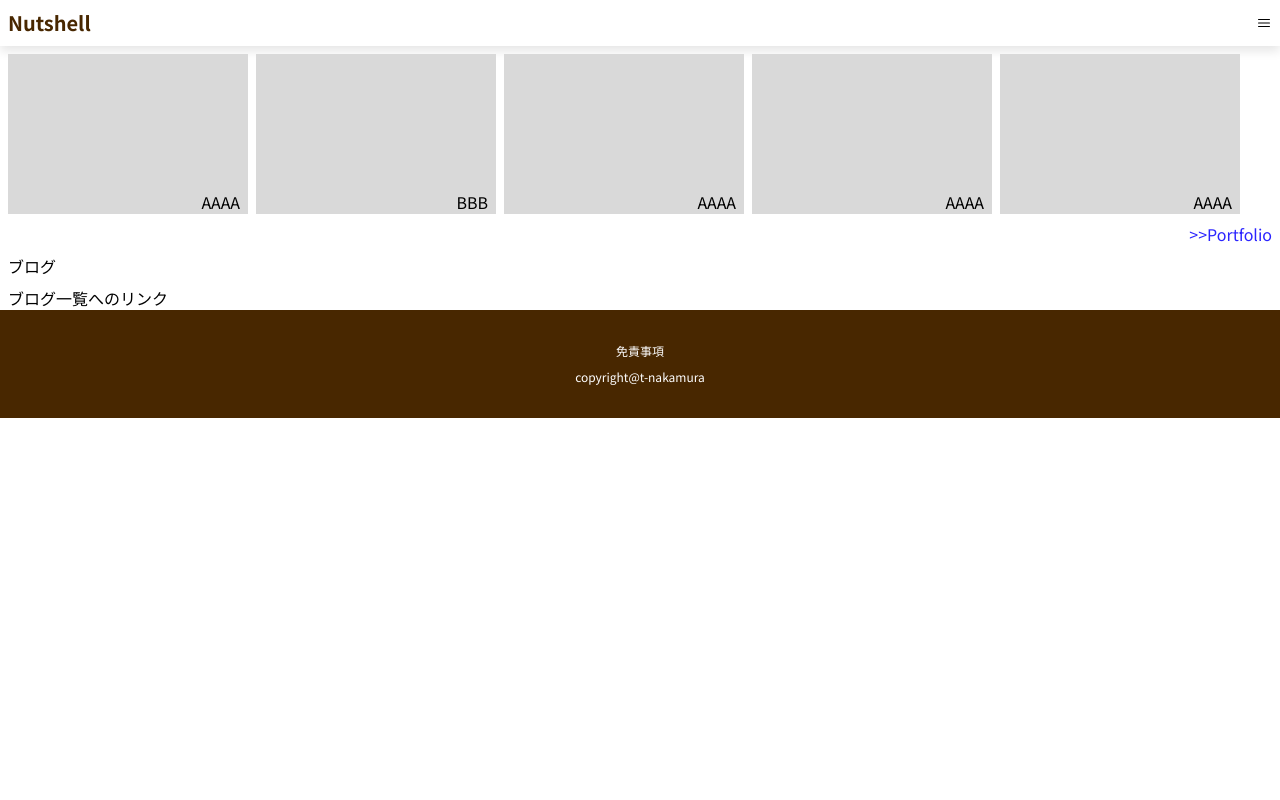
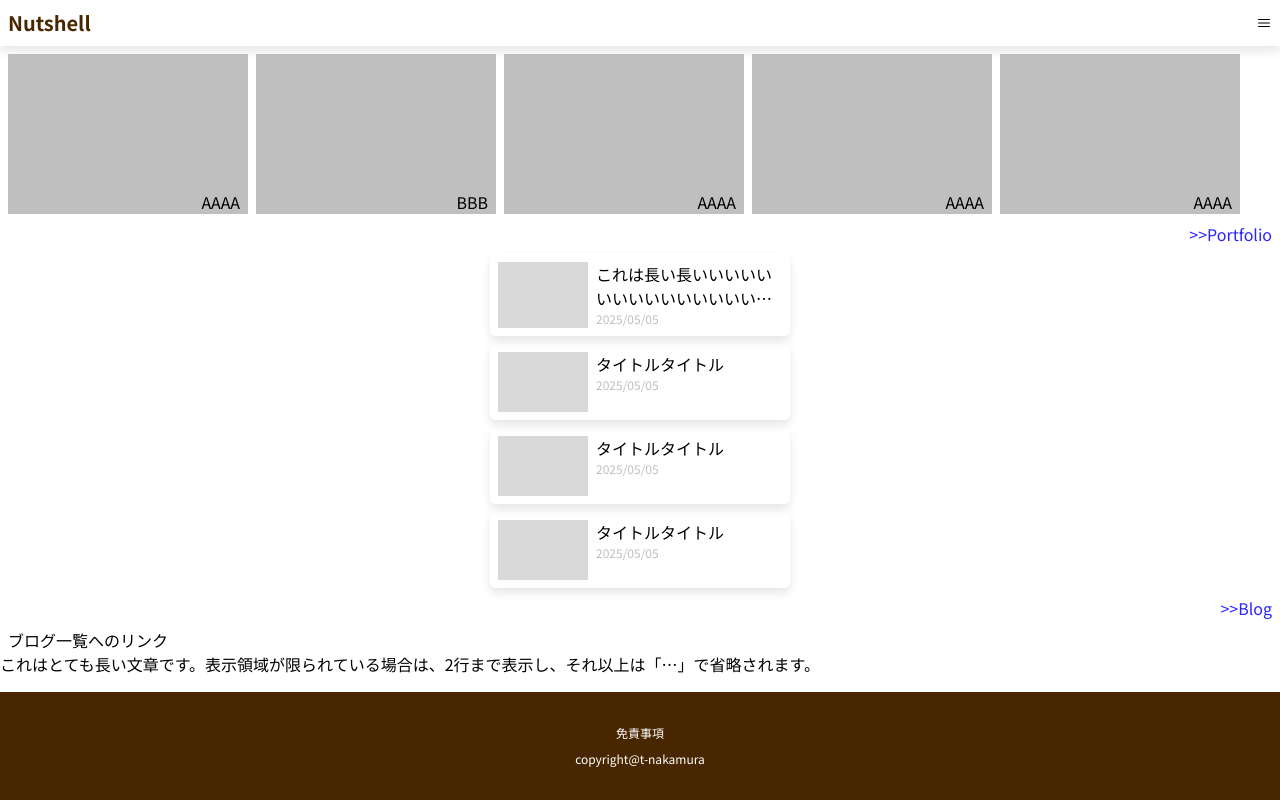
Before and after one commit to tnkmr32/blog-starter-app, a Next.js app: page / in a window 1280 px wide. Built offline with nearby package versions, Linux system fonts and the light colour scheme.

Commit message:
ブログアイテム作成

```diff
--- /dev/null
+++ b/next.config.ts
@@ -0,0 +1,14 @@
+import type { NextConfig } from "next";
+
+const nextConfig: NextConfig = {
+  images: {
+    localPatterns: [
+      {
+        pathname: "/public/assets/**",
+        search: "",
+      },
+    ],
+  },
+};
+
+export default nextConfig;
--- /dev/null
+++ b/src/app/_components/blog-item.tsx
@@ -0,0 +1,29 @@
+import Image from "next/image";
+import blogPic from "../../../public/assets/rectangle-90x60.png";
+
+type Props = {
+  imgSrc: string;
+  title: string;
+  date: string;
+};
+
+function BlogItem({ imgSrc, title, date }: Props) {
+  return (
+    <div className="w-[300px] h-max flex flex-row gap-sm shadow-md p-sm rounded-md">
+      {/* TODO: imgSrcを適応する修正 */}
+      <Image
+        src={blogPic}
+        alt={title}
+        width={90}
+        height={60}
+        className="flex-shrink-0"
+      />
+      <div className="w-full">
+        <p className="line-clamp-2">{title}</p>
+        <div className="text-sm text-grey">{date}</div>
+      </div>
+    </div>
+  );
+}
+
+export default BlogItem;
--- a/src/app/page.tsx
+++ b/src/app/page.tsx
@@ -5,6 +5,7 @@ import { MoreStories } from "@/app/_components/more-stories";
 import { getAllPosts } from "@/lib/api";
 import PortfolioItem from "./_components/portfolio-item";
 import Link from "./_components/link";
+import BlogItem from "./_components/blog-item";
 
 export default function Index() {
   const allPosts = getAllPosts();
@@ -31,9 +32,42 @@ export default function Index() {
             {">>Portfolio"}
           </Link>
         </div>
-        <div>ブログ</div>
+
+        <div className="flex flex-col gap-sm items-center">
+          <BlogItem
+            imgSrc={""}
+            title={
+              "これは長い長いいいいいいいいいいいいいいいいいいいいいいいいいいいいいいいいいい"
+            }
+            date={"2025/05/05"}
+          />
+          <BlogItem
+            imgSrc={""}
+            title={"タイトルタイトル"}
+            date={"2025/05/05"}
+          />
+          <BlogItem
+            imgSrc={""}
+            title={"タイトルタイトル"}
+            date={"2025/05/05"}
+          />
+          <BlogItem
+            imgSrc={""}
+            title={"タイトルタイトル"}
+            date={"2025/05/05"}
+          />
+        </div>
+        <div className="flex flex-row justify-end">
+          <Link href={"/"} className="text-accent w-max">
+            {">>Blog"}
+          </Link>
+        </div>
+        {/* "title title title title title title title title title title title title title title title title title title title title title title title title title title title title title title title title" */}
         <div>ブログ一覧へのリンク</div>
       </Container>
+      <p className="line-clamp-2 min-h-[40px]">
+        これはとても長い文章です。表示領域が限られている場合は、2行まで表示し、それ以上は「…」で省略されます。
+      </p>
     </main>
   );
 }
--- a/tailwind.config.ts
+++ b/tailwind.config.ts
@@ -24,7 +24,7 @@ const config: Config = {
       base: "#482700",
       accent: "#2B24FF",
       white: "#FFFFFF",
-      grey: "#D9D9D9",
+      grey: "#BFBFBF",
     },
     extend: {
       backgroundImage: {
```
Also changed, not shown: public/assets/rectangle-90x60.png (added).
